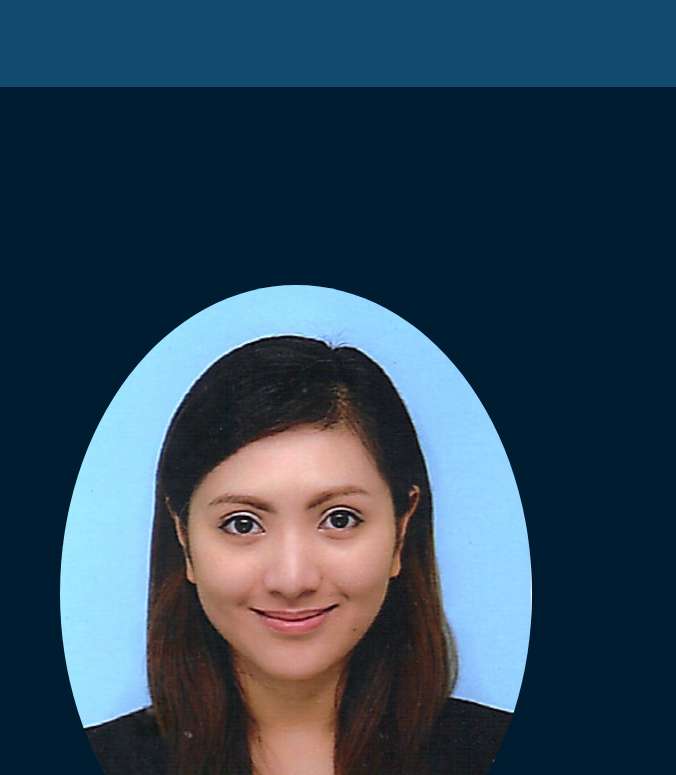
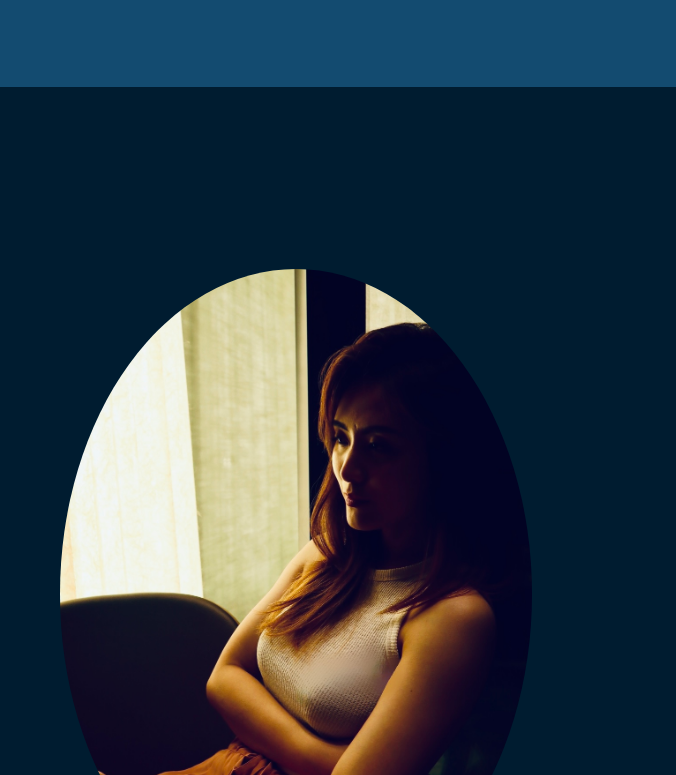
Before and after one commit to hectogonwebtest/webportfolio, a plain HTML site: page index.html in a window 1280 px wide. Shown: the top 775 px of the page, 604-1280 px from the left. Drawn offline with nearby package versions, Linux system fonts and the light colour scheme.

Commit message:
Edit capstone

```diff
--- a/index.css
+++ b/index.css
@@ -67,6 +67,10 @@ h2 {
 #landing img {
   max-width: 100%;
   height: auto;
+}
+
+.flip-horizontal {
+  transform: scaleX(-1);
 }
 
 h1 {
--- a/index.html
+++ b/index.html
@@ -63,8 +63,8 @@
         <div class="row flex-lg-row-reverse align-items-center g-5 py-5">
           <div class="col-lg-6 text-center text-lg-start">
             <img
-              src="./images/me.jpg"
-              class="d-block mx-lg-auto img-fluid rounded-circle"
+              src="./images/me-profile.jpg"
+              class="d-block mx-lg-auto img-fluid rounded-circle flip-horizontal"
               alt="me"
               loading="lazy"
             />
```
Also changed, not shown: images/me-profile.jpg (added).
